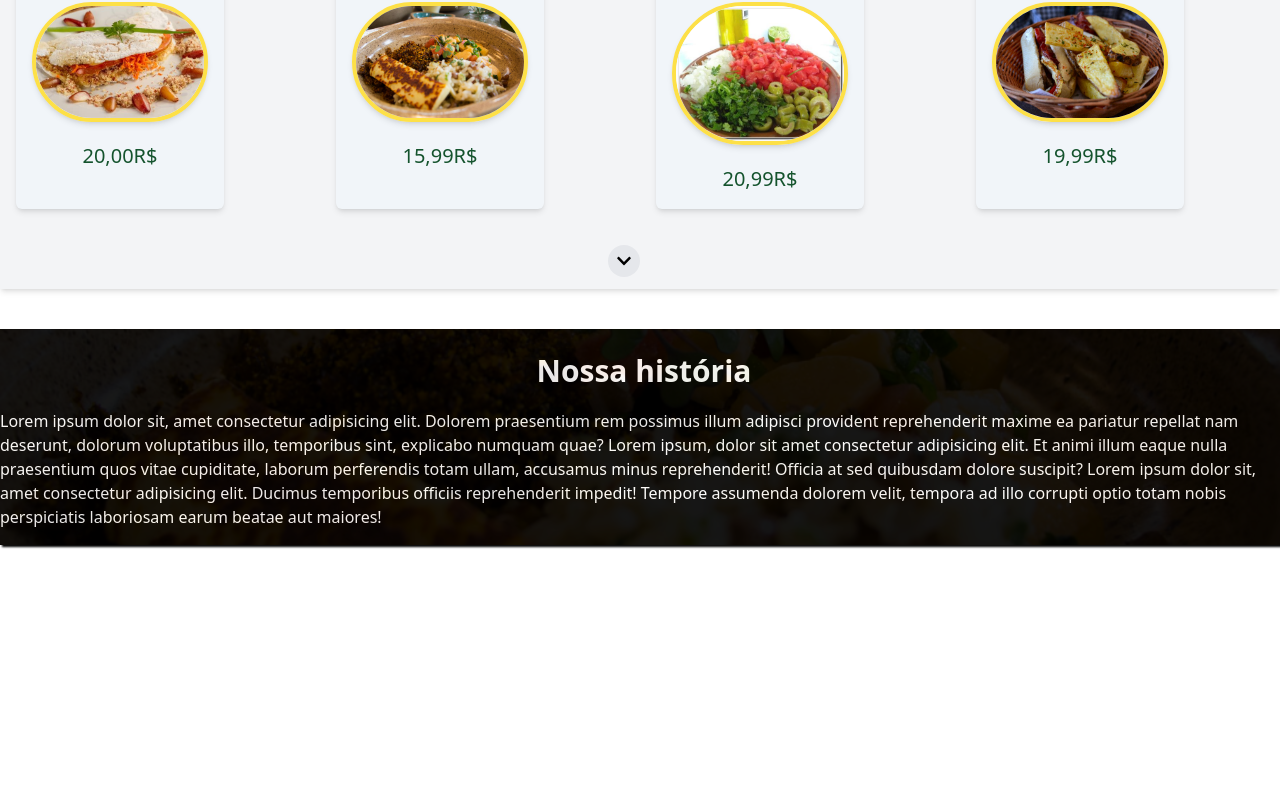
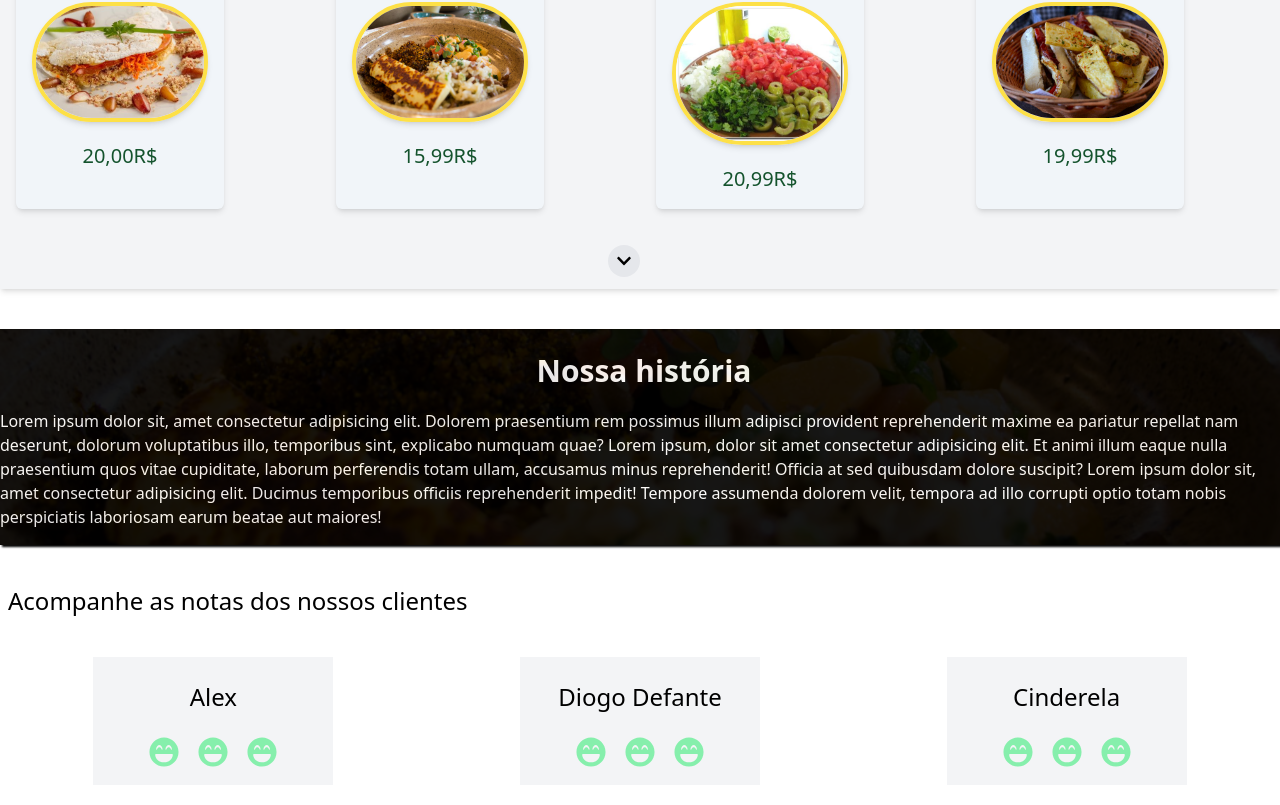
Before and after one commit to Fellipe-Barradas/Restaurant-Page, a React (Vite) app: page / in a window 1280 px wide. Shown: the part 500-1305 px from the top of the page. Before the commit the page ends 1065 px from the top, so only its background shows below. Built offline with nearby package versions, Linux system fonts and the light colour scheme.

Commit message:
Feito os cards de avaliação de consumidor

```diff
--- a/src/App.jsx
+++ b/src/App.jsx
@@ -1,6 +1,7 @@
 import History from './layout/history'
 import Menu from './layout/menu'
 import Navbar from './layout/navbar'
+import UserStars from './layout/UserStars'
 function App() {
 
   return (
@@ -9,6 +10,7 @@ function App() {
       <Navbar/>
       <Menu/>
       <History/>
+      <UserStars />
     </div>
   )
 }
--- /dev/null
+++ b/src/components/CardUsers.jsx
@@ -0,0 +1,23 @@
+import { useEffect, useState } from "react";
+import { FaLaughBeam } from "react-icons/fa";
+function CardUsers({name}) {
+
+    return (
+        <>
+      <div className="bg-gray-100 w-60
+        flex-col text-center h-32 p-2 ">
+            <h1 className="text-2xl mb-6 mt-4">{name}</h1>
+            <div className="flex justify-between w-32 text-xl m-auto text-green-300">
+            <FaLaughBeam className="text-3xl"/>
+            <FaLaughBeam
+            className="text-3xl"/>
+            <FaLaughBeam
+            className="text-3xl"/>
+            </div>
+            <div></div>
+        </div>
+        </>
+     );
+}
+
+export default CardUsers;
--- /dev/null
+++ b/src/layout/UserStars.jsx
@@ -0,0 +1,16 @@
+import CardUsers from "../components/CardUsers";
+
+function UserStars() {
+    return (
+        <>
+        <h1 className="text-2xl my-10 ml-2">Acompanhe as notas dos nossos clientes</h1>
+        <div className="mb-10  flex justify-around">
+            <CardUsers name='Alex'/>
+            <CardUsers name='Diogo Defante'/>
+            <CardUsers name='Cinderela'/>
+        </div>
+        </>
+     );
+}
+
+export default UserStars;
```
